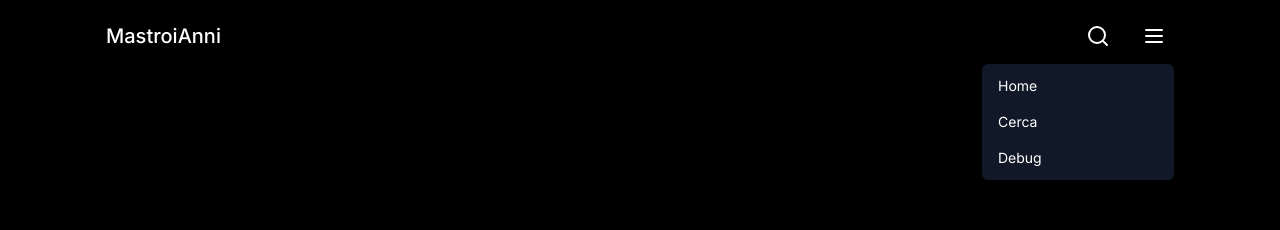
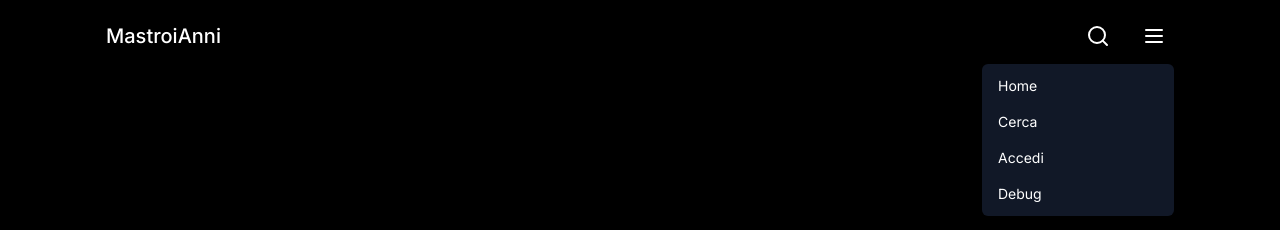
Before and after one commit to napieracademy/mst, a Next.js app: page / in a window 1280 px wide. Both pictures are taken after a click on the button 1154 px from the left and 36 px from the top of the page. Shown: the top 230 px of the page. Built offline with nearby package versions, Linux system fonts and the light colour scheme; no server answers.

Commit message:
Assistant checkpoint: Added login page link to header menu
Assistant generated file changes:
- components/header.tsx: Add login page link to menu

---

User prompt:

add to menu login page

Replit-Commit-Author: Assistant
Replit-Commit-Session-Id: 25d6ca2d-aab0-4648-9841-749933387e00

```diff
--- a/components/header.tsx
+++ b/components/header.tsx
@@ -58,6 +58,13 @@ export function Header() {
                   Cerca
                 </Link>
                 <Link
+                  href="/login"
+                  className="block px-4 py-2 text-sm hover:bg-gray-800"
+                  onClick={() => setIsMenuOpen(false)}
+                >
+                  Accedi
+                </Link>
+                <Link
                   href="/debug"
                   className="block px-4 py-2 text-sm hover:bg-gray-800"
                   onClick={() => setIsMenuOpen(false)}
```
